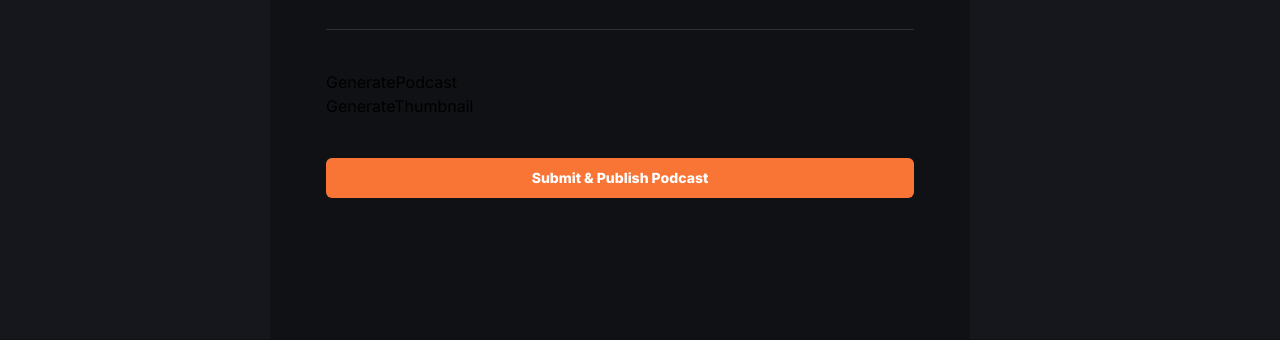
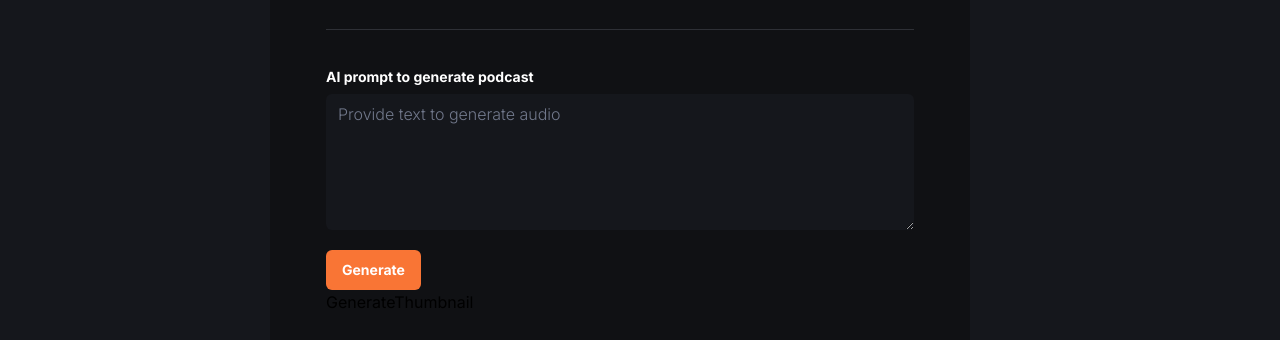
Before and after one commit to LudovicFA/podcastr, a Next.js app: page /create-podcast in a window 1280 px wide. Shown: the part 461-801 px from the top of the page. Built offline with nearby package versions, Linux system fonts and the light colour scheme; no server answers.

Commit message:
Generate podcast

```diff
--- a/app/(root)/create-podcast/page.tsx
+++ b/app/(root)/create-podcast/page.tsx
@@ -48,7 +48,7 @@
   const [audioStorageId, setAudioStorageId] = useState<Id<"_storage"> | null>(null)
   const [audioDuration, setAudioDuration] = useState(0)
 
-  const [voicePrompt, setvoicePrompt] = useState('')
+  const [voicePrompt, setVoicePrompt] = useState('')
   const [voiceType, setVoiceType] = useState<string |null>(null)
 
   const [isSubmitting, setIsSubmitting] = useState(false)
@@ -82,7 +82,7 @@
                   <FormItem className="flex flex-col gap-2.5">
                     <FormLabel className="text-16 font-bold text-white-1">Username</FormLabel>
                     <FormControl>
-                      <Input className="input-class focus-visible:ring-orange-1" placeholder="Your podcast name" {...field} />
+                      <Input className="input-class focus-visible:ring-offset-orange-1" placeholder="Your podcast name" {...field} />
                     </FormControl>
                     <FormMessage  className="text-white-1"/>
                   </FormItem>
@@ -93,7 +93,7 @@
                   Select AI Voice
                 </Label>
                 <Select onValueChange={(value) => setVoiceType(value)}>
-                  <SelectTrigger className={cn('text-16 w-full border-none bg-black-1 text-gray-1')}>
+                  <SelectTrigger className={cn('text-16 w-full border-none bg-black-1 text-gray-1 ')}>
                     <SelectValue className="placeholder:text-gray-1" placeholder="Select AI Voice" />
                   </SelectTrigger>
                   <SelectContent className="text-16 border-none bg-black-1 font-bold text-white-1 focus:ring-orange-1">
@@ -120,7 +120,7 @@
                   <FormItem className="flex flex-col gap-2.5">
                     <FormLabel className="text-16 font-bold text-white-1">Description</FormLabel>
                     <FormControl>
-                      <Textarea className="input-class focus-visible:ring-orange-1" placeholder="Write a short podcast description" {...field} />
+                      <Textarea className="input-class focus-visible:ring-offset-orange-1" placeholder="Write a short podcast description" {...field} />
                     </FormControl>
                     <FormMessage  className="text-white-1"/>
                   </FormItem>
@@ -130,7 +130,15 @@
             </div>
 
             <div className="flex flex-col pt-10">
-              <GeneratePodcast />
+              <GeneratePodcast
+                setAudioStorageId={setAudioStorageId}
+                setAudio={setaudioUrl}
+                voiceType={voiceType}
+                audio={audioUrl}
+                voicePrompt={voicePrompt}
+                setVoicePrompt={setVoicePrompt}
+                setAudioDuration={setAudioDuration}
+              />
               <GenerateThumbnail />
 
               <div className="mt-10 w-full">
--- a/components/GeneratePodcast.tsx
+++ b/components/GeneratePodcast.tsx
@@ -1,8 +1,85 @@
-import React from 'react'
+import { GeneratePodcastProps } from '@/types'
+import React, { useState } from 'react'
+import { Label } from './ui/label'
+import { Textarea } from './ui/textarea'
+import { Button } from './ui/button'
+import { Loader } from 'lucide-react'
 
-const GeneratePodcast = () => {
+
+const useGeneratePodcast = ({
+  setAudio,voiceType, voicePrompt, setAudioStorageId
+}: GeneratePodcastProps) => {
+  const [isGenerating, setIsGenerating] = useState(false)
+  // Logic for podcast generation
+
+  const generatePodcast = async () => {
+    setIsGenerating(true);
+    setAudio('');
+
+    if(!voicePrompt){
+      //  TODO: show message error
+      return setIsGenerating(false)
+    }
+
+    try {
+      // const response = await getPodcastAudio({
+      //   voice: voiceType,
+      //   input: voicePrompt
+      // })
+    } catch (error) {
+      console.log('Error : generating podcast', error)
+      // TODO: show message error
+      setIsGenerating(false)
+    }
+  }
+
+  return {
+    isGenerating,
+    generatePodcast
+  }
+}
+
+
+const GeneratePodcast = (props: GeneratePodcastProps) => {
+  const {isGenerating, generatePodcast} = useGeneratePodcast(props)
   return (
-    <div>GeneratePodcast</div>
+    <div>
+      <div className='flex flex-col gap-2.5'>
+        <Label className='text-16 font-bold text-white-1'>
+          AI prompt to generate podcast
+        </Label>
+        <Textarea
+          className='input-class font-light focus:ring-offset-orange-1'
+          placeholder='Provide text to generate audio'
+          rows={5}
+          value={props.voicePrompt}
+          onChange={(e) => props.setVoicePrompt(e.target.value)}
+        />
+      </div>
+      <div className='mt-5 w-full max-w-[200px]'>
+          <Button type="submit" className="text-16 bg-orange-1 py-4 font-bold text-white-1">
+              {isGenerating ? (
+                <>
+                  Generating
+                  <Loader size={20} className="animate-spin ml-2"/>
+                </>
+
+              ): (
+                'Generate'
+              )
+              }
+            </Button>
+      </div>
+      {props.audio && (
+        <audio
+          controls
+          src={props.audio}
+          autoPlay
+          className='mt-5'
+          onLoadedMetadata={(e) => props.setAudioDuration(e.currentTarget.duration)}
+        />
+      )}
+    </div>
   )
 }
 
--- /dev/null
+++ b/types/index.ts
@@ -0,0 +1,137 @@
+/* eslint-disable no-unused-vars */
+
+import { Dispatch, SetStateAction } from "react";
+
+import { Id } from "@/convex/_generated/dataModel";
+
+export interface EmptyStateProps {
+  title: string;
+  search?: boolean;
+  buttonText?: string;
+  buttonLink?: string;
+}
+
+export interface TopPodcastersProps {
+  _id: Id<"users">;
+  _creationTime: number;
+  email: string;
+  imageUrl: string;
+  clerkId: string;
+  name: string;
+  podcast: {
+    podcastTitle: string;
+    pocastId: Id<"podcasts">;
+  }[];
+  totalPodcasts: number;
+}
+
+export interface PodcastProps {
+  _id: Id<"podcasts">;
+  _creationTime: number;
+  audioStorageId: Id<"_storage"> | null;
+  user: Id<"users">;
+  podcastTitle: string;
+  podcastDescription: string;
+  audioUrl: string | null;
+  imageUrl: string | null;
+  imageStorageId: Id<"_storage"> | null;
+  author: string;
+  authorId: string;
+  authorImageUrl: string;
+  voicePrompt: string;
+  imagePrompt: string | null;
+  voiceType: string;
+  audioDuration: number;
+  views: number;
+}
+
+export interface ProfilePodcastProps {
+  podcasts: PodcastProps[];
+  listeners: number;
+}
+
+export type VoiceType =
+  | "alloy"
+  | "echo"
+  | "fable"
+  | "onyx"
+  | "nova"
+  | "shimmer";
+
+export interface GeneratePodcastProps {
+  voiceType: VoiceType;
+  setAudio: Dispatch<SetStateAction<string>>;
+  audio: string;
+  setAudioStorageId: Dispatch<SetStateAction<Id<"_storage"> | null>>;
+  voicePrompt: string;
+  setVoicePrompt: Dispatch<SetStateAction<string>>;
+  setAudioDuration: Dispatch<SetStateAction<number>>;
+}
+
+export interface GenerateThumbnailProps {
+  setImage: Dispatch<SetStateAction<string>>;
+  setImageStorageId: Dispatch<SetStateAction<Id<"_storage"> | null>>;
+  image: string;
+  imagePrompt: string;
+  setImagePrompt: Dispatch<SetStateAction<string>>;
+}
+
+export interface LatestPodcastCardProps {
+  imgUrl: string;
+  title: string;
+  duration: string;
+  index: number;
+  audioUrl: string;
+  author: string;
+  views: number;
+  podcastId: Id<"podcasts">;
+}
+
+export interface PodcastDetailPlayerProps {
+  audioUrl: string;
+  podcastTitle: string;
+  author: string;
+  isOwner: boolean;
+  imageUrl: string;
+  podcastId: Id<"podcasts">;
+  imageStorageId: Id<"_storage">;
+  audioStorageId: Id<"_storage">;
+  authorImageUrl: string;
+  authorId: string;
+}
+
+export interface AudioProps {
+  title: string;
+  audioUrl: string;
+  author: string;
+  imageUrl: string;
+  podcastId: string;
+}
+
+export interface AudioContextType {
+  audio: AudioProps | undefined;
+  setAudio: React.Dispatch<React.SetStateAction<AudioProps | undefined>>;
+}
+
+export interface PodcastCardProps {
+  imgUrl: string;
+  title: string;
+  description: string;
+  podcastId: Id<"podcasts">;
+}
+
+export interface CarouselProps {
+  fansLikeDetail: TopPodcastersProps[];
+}
+
+export interface ProfileCardProps {
+  podcastData: ProfilePodcastProps;
+  imageUrl: string;
+  userFirstName: string;
+}
+
+export type UseDotButtonType = {
+  selectedIndex: number;
+  scrollSnaps: number[];
+  onDotButtonClick: (index: number) => void;
+};
```
Also changed, not shown: convex/openai.ts (added).
